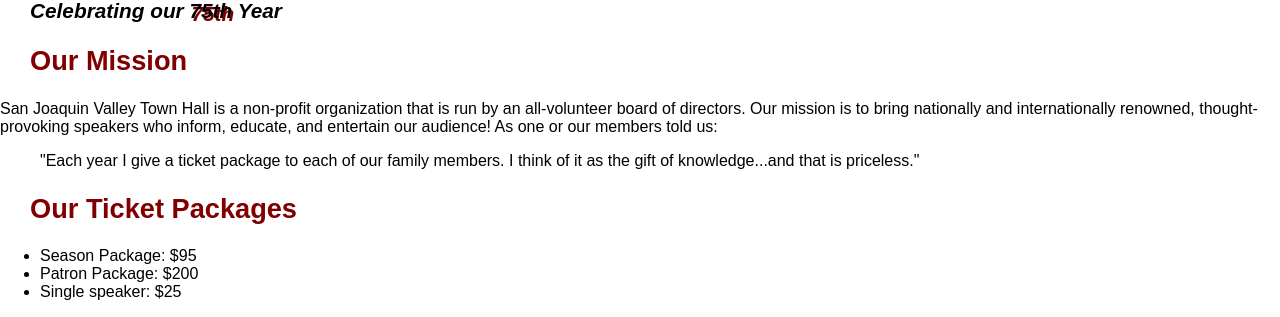
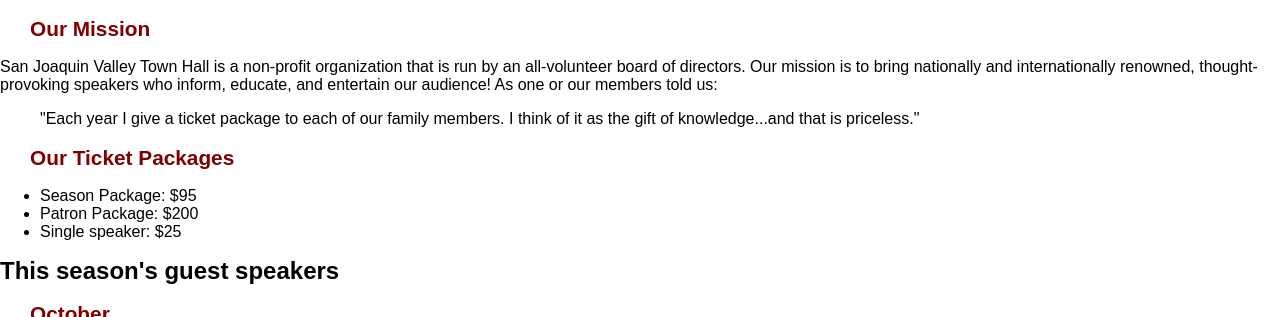
Before and after one commit to Bonli9/A10, a plain HTML site: page index.html in a window 1280 px wide. Shown: the part 165-482 px from the top of the page. Drawn offline with Linux system fonts and the light colour scheme.

Commit message:
Update main.css

```diff
--- a/main.css
+++ b/main.css
@@ -27,18 +27,18 @@ h3 {
 
 /* the styles for the section */
 
-	.h1{
+	h1{
 		font-size: 150%;
 	}
-	.h2{
+	h2{
 		font-size: 130%;
 		color: #800000;
 	}
-	.h3{
+	h3{
 		font-size: 105%;
 	}
 
-	.a:hover{
+	a:hover{
 		font-style:italic;
 	}
 	main{
```
